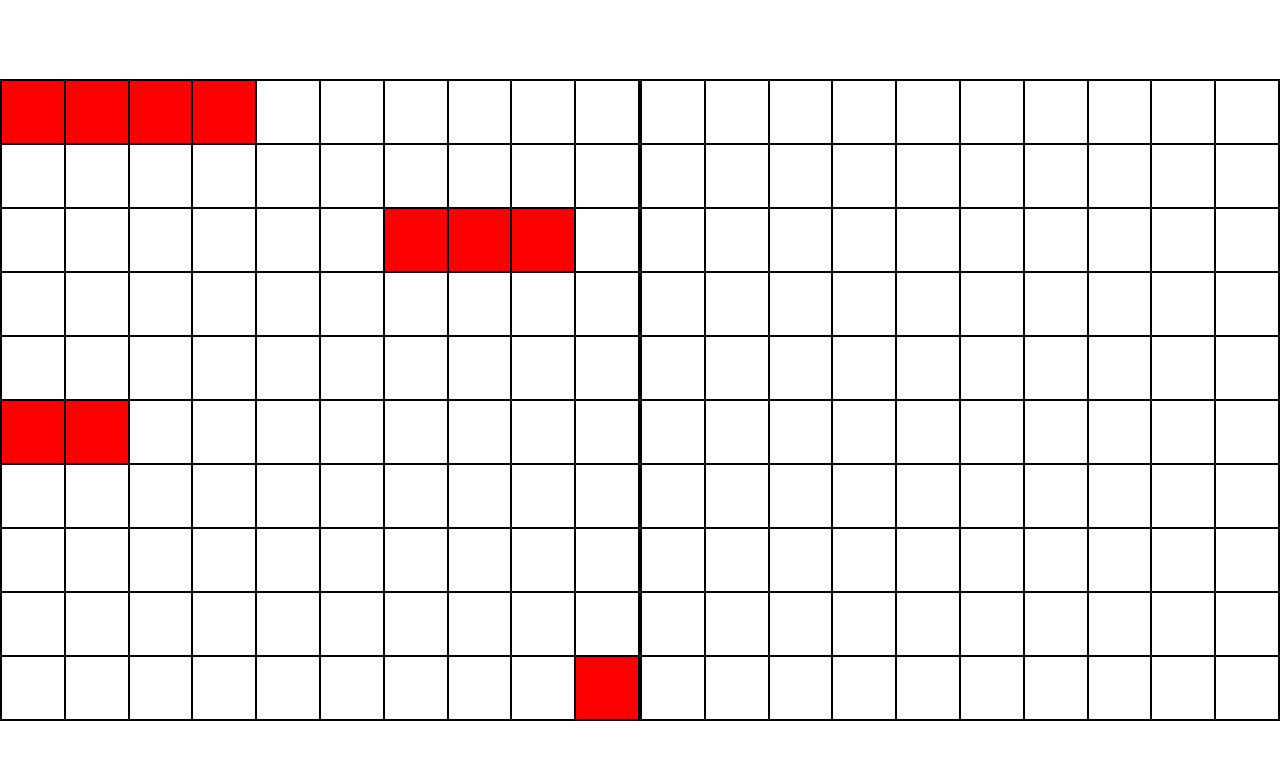
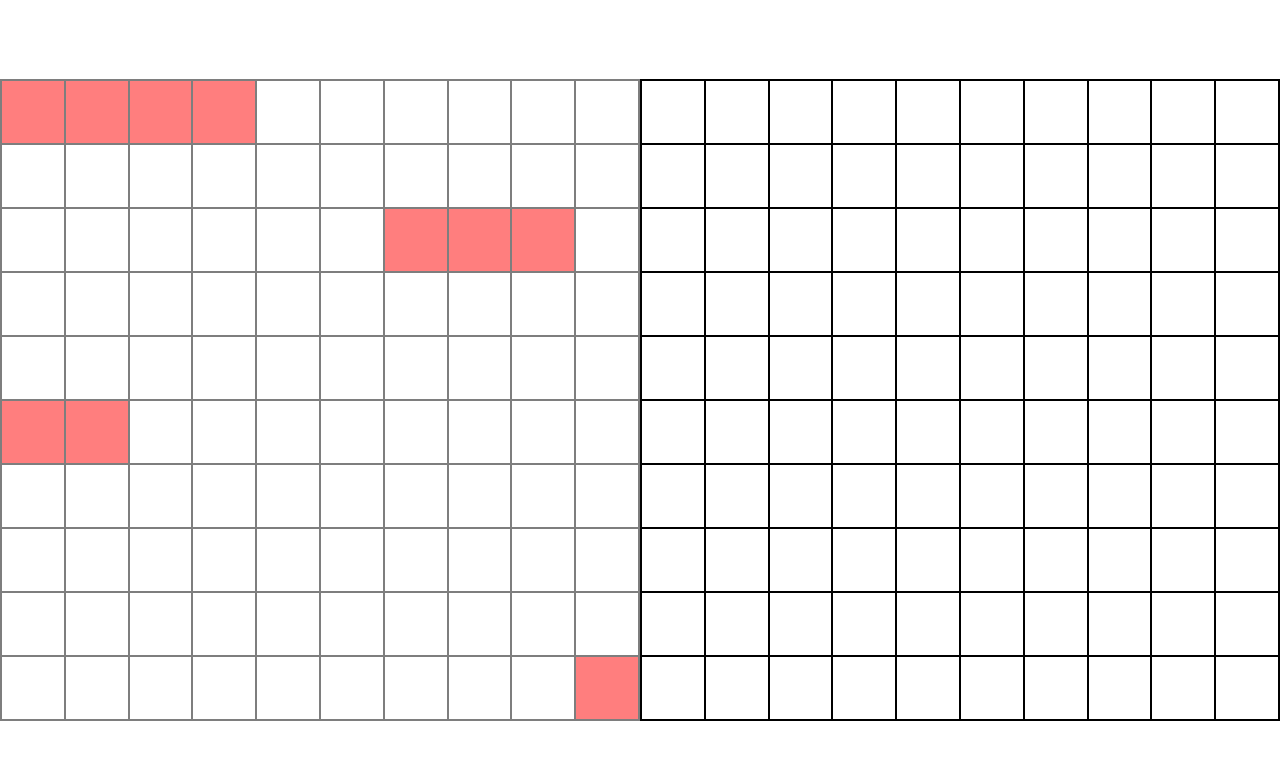
Before and after one commit to Shadowspedicey/battleship, a website built with webpack: page dist/index.html in a window 1280 px wide. Built offline with nearby package versions, Linux system fonts and the light colour scheme.

Commit message:
Made playerboard faded out by default

```diff
--- a/dist/index.html
+++ b/dist/index.html
@@ -8,7 +8,7 @@
 	<body>
 		<div id="content">
 			<div id="boards">
-				<div id="playerboard" class="board" style="pointer-events: none"></div>
+				<div id="playerboard" class="not-turn board" style="pointer-events: none"></div>
 				<div id="computerboard" class="board"></div>
 			</div>
 		</div>
```
